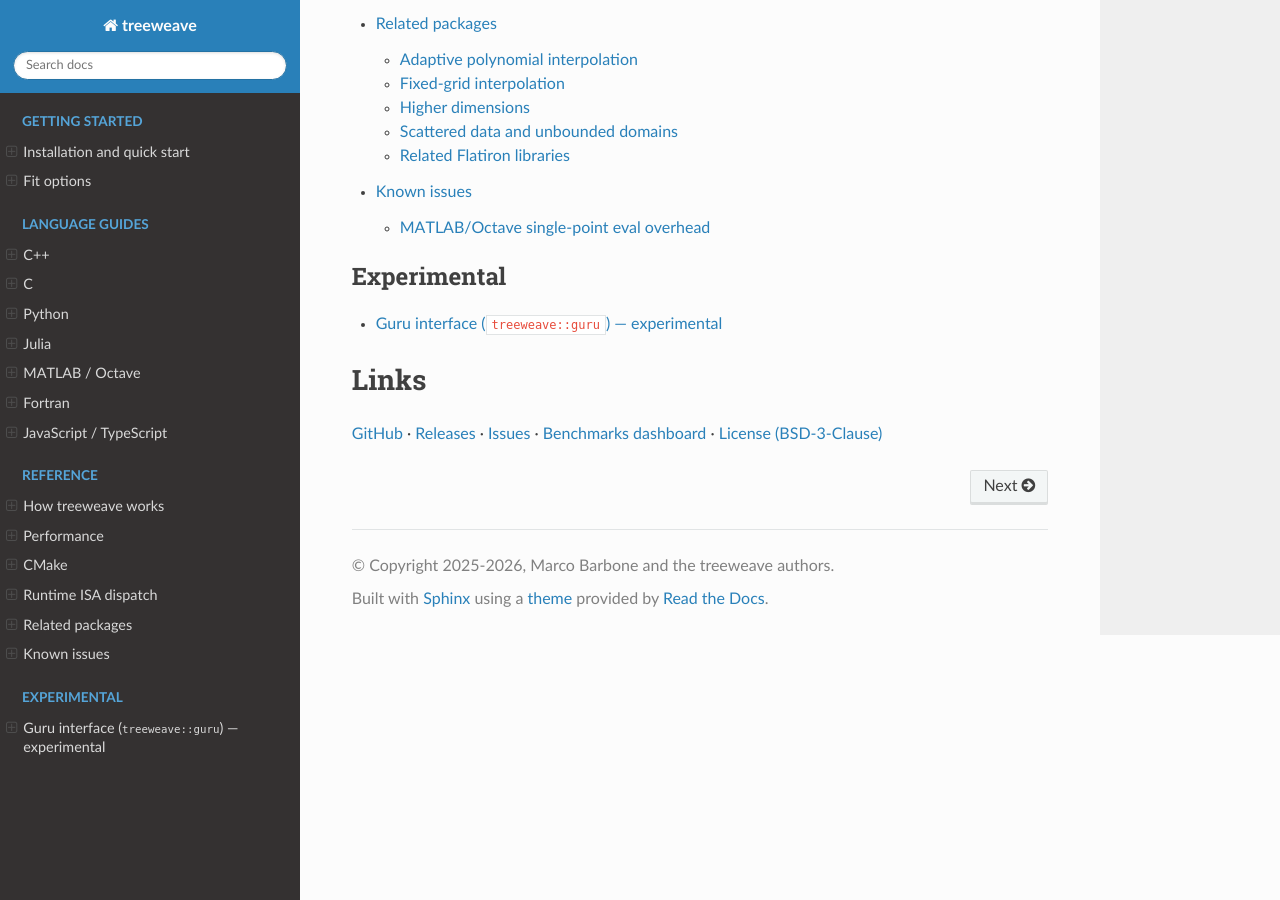
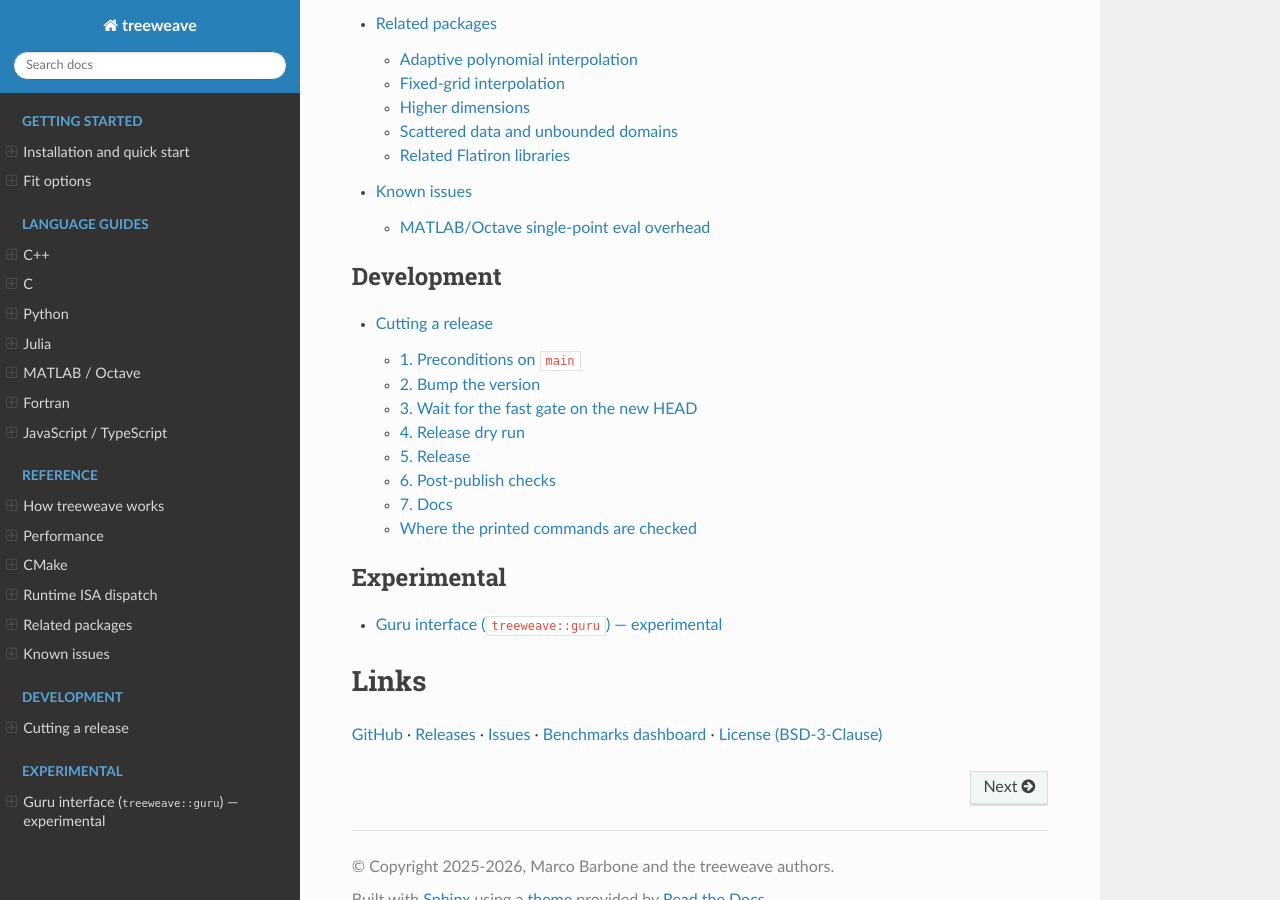
Before and after one commit to DiamonDinoia/treeweave, a Sphinx documentation site: the page built from docs/index.rst, in a window 1280 px wide and 900 px high, scrolled down 3059 px. Built offline with Sphinx 7.4.7 and the Read the Docs theme 3.1.0, drawn with Linux system fonts in a browser that asks for light colours; pages that are not in the unit, such as notebooks, are missing from menus; part of the change alters nothing that is shown.

Commit message:
docs: add the release runbook
The release pipeline is sound but the procedure was spread over four
workflow headers. State it as the algorithm a maintainer follows: the
preconditions on main, the version bump, the fast gate the Release
workflow requires, the dry run, the publish order, and the post-publish
checks. Every step names the workflow and the input it takes.

A table records where the commands the docs print are validated: on
every PR, in the release dry run against the artifacts that run built,
and post-publish against the real registries.

Assisted-by: Claude Opus 5 <noreply@anthropic.com>

```diff
--- a/docs/index.rst
+++ b/docs/index.rst
@@ -42,6 +42,12 @@ Documentation contents
    known-issues
 
 .. toctree::
+   :maxdepth: 2
+   :caption: Development
+
+   releasing
+
+.. toctree::
    :maxdepth: 1
    :caption: Experimental
 
--- /dev/null
+++ b/docs/releasing.rst
@@ -0,0 +1,133 @@
+.. _releasing:
+
+Cutting a release
+=================
+
+This page is the maintainer's procedure. Every step names the workflow that
+does the work and the input it takes. Nothing here is run by hand on a laptop:
+the release is four ``workflow_dispatch`` clicks and two waits.
+
+The ``VERSION`` file is the source of truth; the Julia ``Project.toml`` and the
+JS ``package.json`` carry hand-synced copies, and the wheel version is derived
+from ``VERSION``. ``scripts/check_version_sync.py`` refuses a release whose three
+files disagree, and the ``Bump Version`` workflow is what keeps them in step.
+
+1. Preconditions on ``main``
+----------------------------
+
+- ``CHANGELOG.md`` has a ``## [X.Y.Z]`` section. The ``Release`` workflow copies
+  that section verbatim into the GitHub Release notes, and falls back to
+  generated notes when the section is missing.
+- CI is green on the commit to be released.
+
+2. Bump the version
+-------------------
+
+Dispatch ``Bump Version`` with ``version=X.Y.Z`` and ``dry_run=true``, read the
+diff it prints, then dispatch it again with ``dry_run=false``. It runs
+``scripts/bump_version.py`` on a fresh ``main`` checkout, rewrites the three
+version-bearing files, and pushes the commit to ``main``.
+``include/treeweave_version.h`` is generated from ``VERSION`` on every CMake
+configure, so it is not one of them.
+
+3. Wait for the fast gate on the new HEAD
+-----------------------------------------
+
+The ``Release`` workflow refuses to start unless each of these has a green
+run on the exact commit: ``python.yml``, ``julia.yml``, ``fortran.yml``,
+``octave.yml``, ``js.yml`` and ``install-smoke.yml``. The authoritative list is
+the one ``release.yml``'s ``preflight`` job iterates. They take about ten
+minutes between them.
+
+``ci.yml`` and ``testpypi.yml`` also run on the push but do not gate the
+release, because the release pipeline rebuilds and smoke-tests every shipped
+artifact itself. ``testpypi.yml`` publishes ``X.Y.Z.devN`` to TestPyPI, which is
+the dry run for the PyPI publish, and it drives ``install-smoke.yml``'s
+``pip-testpypi`` job: the ``pip install --index-url .../test.pypi.org/...``
+command the Python guide prints, run against that staging wheel.
+
+4. Release dry run
+------------------
+
+Dispatch ``Release`` with ``version=X.Y.Z`` and ``dry_run=true``. It builds
+every artifact and smoke-tests each one against the artifact it just built:
+
+- the C-ABI tarball per platform (``_build-c-abi.yml``), plus the
+  arch-independent C++ header bundle
+- the wheel matrix and the sdist (``wheels.yml``)
+- the MATLAB MEX bundles (``_build-mex.yml``, best-effort, never gating)
+- the Node prebuilds and the WASM package
+- the docs consume recipes: ``smoke-cxx`` runs the ``c-tarball`` and
+  ``cxx-headers`` recipes from ``tools/ci/docs-recipes.sh`` against the tarball
+  and the header bundle this run built, so the install commands the docs print
+  are proved on the real artifacts *before* anything is published
+
+A dry run publishes nothing, pushes no tag and creates no release. Fix and
+repeat until it is green.
+
+5. Release
+----------
+
+Dispatch ``Release`` with ``version=X.Y.Z`` and ``dry_run=false``. The order is
+deliberate, so that the ``vX.Y.Z`` tag means "this release is complete":
+
+1. every build and smoke job from step 4 runs again
+2. the ``vX.Y.Z`` tag is pushed, then the wheels and sdist go to PyPI. A failed
+   PyPI publish deletes the tag again, keeping the tag and the release in step
+3. the GitHub Release is created with the CHANGELOG section as its body and
+   every artifact attached, each platform archive under both its versioned and
+   its unversioned name, because the docs quote the unversioned floating URL
+4. the ``stable`` branch is force-moved to the released commit. It is the ref
+   the ``FetchContent`` and CPM recipes name, so it moves only after the
+   release exists
+5. the npm package is published from the same build
+6. ``julia-smoke.yml`` is dispatched on the new tag
+
+6. Post-publish checks
+----------------------
+
+Two workflows run on their own and both must go green:
+
+- ``release-install.yml``, on ``release: published``. It runs the docs download
+  and registry lines verbatim against ``releases/latest``, PyPI and npm: the
+  floating ``curl`` URLs, ``pip install treeweave`` and
+  ``npm install @flatironinstitute/treeweave``. These are the only documented
+  commands no pre-release check can cover, because they need the release to
+  exist. It also runs weekly, so a later breakage in PyPI, npm or the release
+  assets surfaces between releases.
+- ``julia-smoke.yml``, on the tag, which exercises the ``Pkg.add`` path that
+  downloads the prebuilt ``libtreeweave_c`` from the release.
+
+A failure here is a docs defect or an asset-name defect, not a build defect.
+A published PyPI version is immutable, so the fix ships as the next patch
+release.
+
+7. Docs
+-------
+
+``docs.yml`` publishes the site from the ``main`` push in step 2. There is
+nothing to do.
+
+Where the printed commands are checked
+--------------------------------------
+
+Every shell recipe the docs print is a marked region of
+``tools/ci/docs-recipes.sh``, and ``scripts/check_docs_code.py`` refuses a
+region that no page embeds or that no workflow runs. The three checkpoints:
+
+.. list-table::
+   :header-rows: 1
+   :widths: 26 74
+
+   * - When
+     - What runs
+   * - every pull request
+     - ``examples.yml`` and ``install-smoke.yml`` run the recipes that build or
+       consume the checkout: the clone, the presets, the install prefix, the
+       one-flag compile, the dispatch flags, the quick-start projects.
+   * - release dry run
+     - ``release.yml``'s ``smoke-cxx`` runs the consume half of the tarball
+       recipes against the artifacts the run built.
+   * - after publishing
+     - ``release-install.yml`` runs the download and registry lines verbatim
+       against the published release.
```
